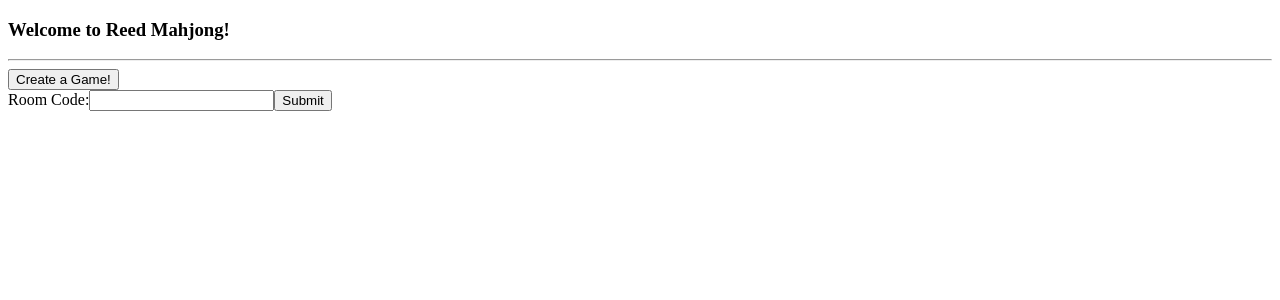
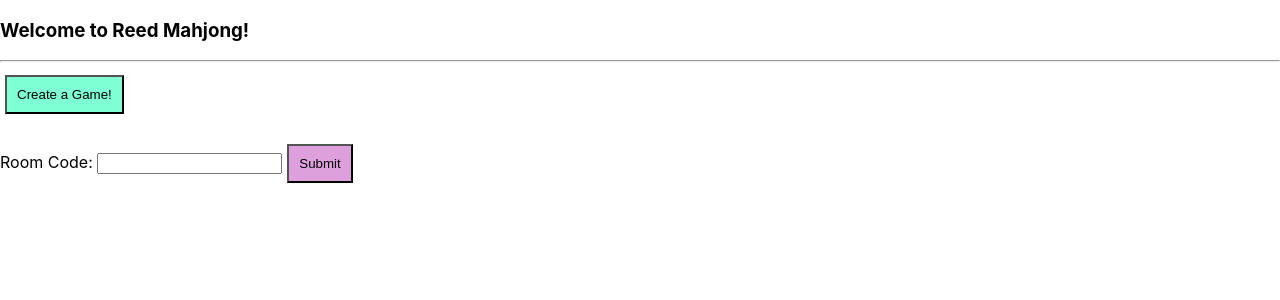
Before and after one commit to noErrdev/Django-Mahjang, a React (Create React App) app in the folder frontend/: page / in a window 1280 px wide. Shown: the top 300 px of the page. Built offline with nearby package versions, Linux system fonts and the light colour scheme.

Commit message:
Import CSS for buttons

```diff
--- a/frontend/src/components/CreateRoomButton.jsx
+++ b/frontend/src/components/CreateRoomButton.jsx
@@ -1,4 +1,5 @@
 import React from 'react';
+import '../index.css';
 
 class CreateRoomButton extends React.Component {
     handleClick() {
@@ -18,9 +19,10 @@ class CreateRoomButton extends React.Component {
 
   render() {
     return (
-        <div className="createRoomButton">
-            <button type="button" onClick={this.handleClick}>Create a Game!</button>
-        </div>
+      <div className="createRoomButton">
+          <button type="button" onClick={this.handleClick} className='button'>Create a Game!</button>
+      </div>
+
     );
   }
 }
--- a/frontend/src/components/JoinRoomButton.jsx
+++ b/frontend/src/components/JoinRoomButton.jsx
@@ -1,5 +1,6 @@
 import React from 'react';
 import axios from 'axios';
+import '../index.css';
 
 class JoinRoomButton extends React.Component {
   constructor(props) {
@@ -39,13 +40,16 @@ class JoinRoomButton extends React.Component {
 
   render() {
     return (
-      <form onSubmit={this.handleSubmit}>
-        <label>
-          Room Code:
-          <input type="number" value={this.state.value} onChange={this.handleChange} />
-        </label>
-        <input type="submit" value="Submit" />
-      </form>
+      <div className='joinRoomButton'>
+        <form onSubmit={this.handleSubmit}>
+          <label>
+            <span>Room Code: </span>
+            <input type="number" value={this.state.value} onChange={this.handleChange} />
+          </label>
+          <input type="submit" value="Submit" className='button' />
+        </form>
+      </div>
+
     );
   }
 }
--- a/frontend/src/components/MainPage.jsx
+++ b/frontend/src/components/MainPage.jsx
@@ -4,10 +4,11 @@ import JoinRoomButton from './JoinRoomButton';
 
 function MainPage() {
     return (
-        <div>
+        <div className='mainPage'>
             <h3>Welcome to Reed Mahjong!</h3>
             <hr></hr>
             <CreateRoomButton />
+            <br />
             <JoinRoomButton />
         </div>
     )
--- a/frontend/src/index.css
+++ b/frontend/src/index.css
@@ -11,3 +11,18 @@ code {
   font-family: source-code-pro, Menlo, Monaco, Consolas, 'Courier New',
     monospace;
 }
+
+
+/* Style create and join room buttons */
+.button{
+  padding: 10px;
+  margin: 5px;
+}
+
+.createRoomButton .button {
+  background-color: aquamarine;
+}
+
+.joinRoomButton .button {
+  background-color: plum;
+}
```
